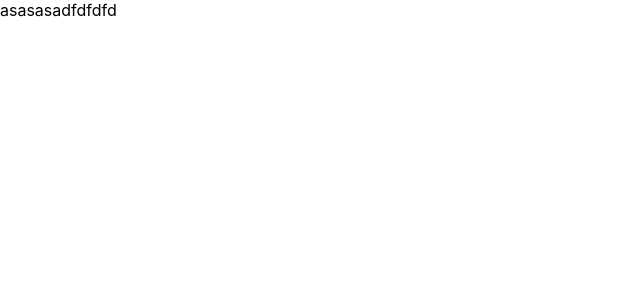
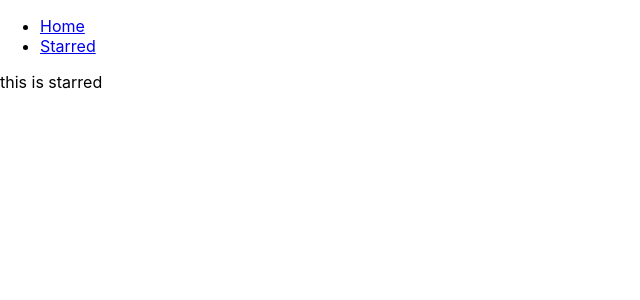
Before and after one commit to Victoria-Sirghii/MOVIE-BOX, a React (Create React App) app: page /starred in a window 1280 px wide. Shown: the top 300 px of the page, without its empty margins (0-640 px from the left). Built offline with nearby package versions, Linux system fonts and the light colour scheme.

Commit message:
added navbar and create page components

```diff
--- a/src/App.js
+++ b/src/App.js
@@ -1,19 +1,27 @@
 import React from 'react';
-import { Switch, Route } from 'react-router-dom'
+import Nav from './components/Nav';
+import { Switch, Route } from 'react-router-dom';
+import Home from './pages/Home';
+import Starred from './pages/Starred';
+
 
 function App() {
   return (
+    <div>
+      <Nav />
       <Switch>
         <Route exact path="/">
-        asasasa
+          <Home />
         </Route>
         <Route exact path="/starred">
-        asasasadfdfdfd
+          <Starred />
         </Route>
         <Route>
-        this is 404 page
+          <div>Not found</div>
         </Route>
     </Switch>
+    </div>
+
   );
 }
 
--- /dev/null
+++ b/src/components/Nav.js
@@ -0,0 +1,22 @@
+import React from 'react';
+import { Link } from 'react-router-dom';
+
+const LINKS = [
+  {to: '/', text: 'Home'},
+  {to: '/starred', text: 'Starred'}
+]
+const Nav = () => {
+  return (
+    <div>
+      <ul>
+        {LINKS.map(item => (
+          <li>
+            <Link to={item.to}>{item.text}</Link>
+          </li>
+        ))}
+      </ul>
+    </div>
+  )
+}
+
+export default Nav
--- a/src/index.js
+++ b/src/index.js
@@ -3,13 +3,10 @@ import ReactDOM from 'react-dom';
 import { BrowserRouter } from 'react-router-dom';
 import './index.css';
 import App from './App';
-import reportWebVitals from './reportWebVitals';
+
 
 ReactDOM.render(
   <BrowserRouter>
     <App />
   </BrowserRouter>, document.getElementById('root')
 );
-
-
-reportWebVitals();
--- /dev/null
+++ b/src/pages/Home.js
@@ -0,0 +1,11 @@
+import React from 'react'
+
+const Home = () => {
+  return (
+    <div>
+      this is home
+    </div>
+  )
+}
+
+export default Home
--- /dev/null
+++ b/src/pages/Starred.js
@@ -0,0 +1,11 @@
+import React from 'react'
+
+const Starred = () => {
+  return (
+    <div>
+      this is starred
+    </div>
+  )
+}
+
+export default Starred
--- a/src/reportWebVitals.js
+++ /dev/null
@@ -1,13 +0,0 @@
-const reportWebVitals = onPerfEntry => {
-  if (onPerfEntry && onPerfEntry instanceof Function) {
-    import('web-vitals').then(({ getCLS, getFID, getFCP, getLCP, getTTFB }) => {
-      getCLS(onPerfEntry);
-      getFID(onPerfEntry);
-      getFCP(onPerfEntry);
-      getLCP(onPerfEntry);
-      getTTFB(onPerfEntry);
-    });
-  }
-};
-
-export default reportWebVitals;
```
Also changed, not shown: src/App.css (deleted, +0 -38 lines), src/logo.svg (deleted), 1 other file (tests, documents, lock files or other folders). Lines whose indentation alone changed are shown as unchanged.
